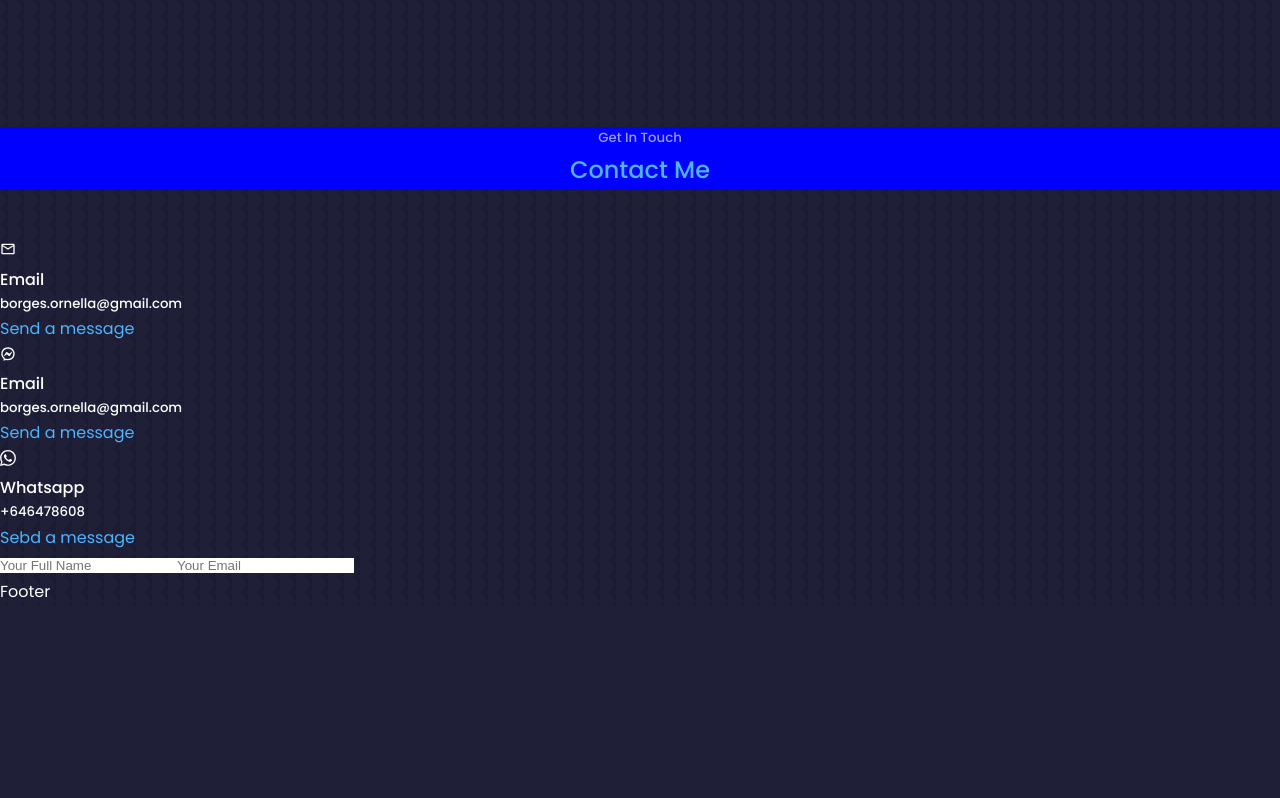
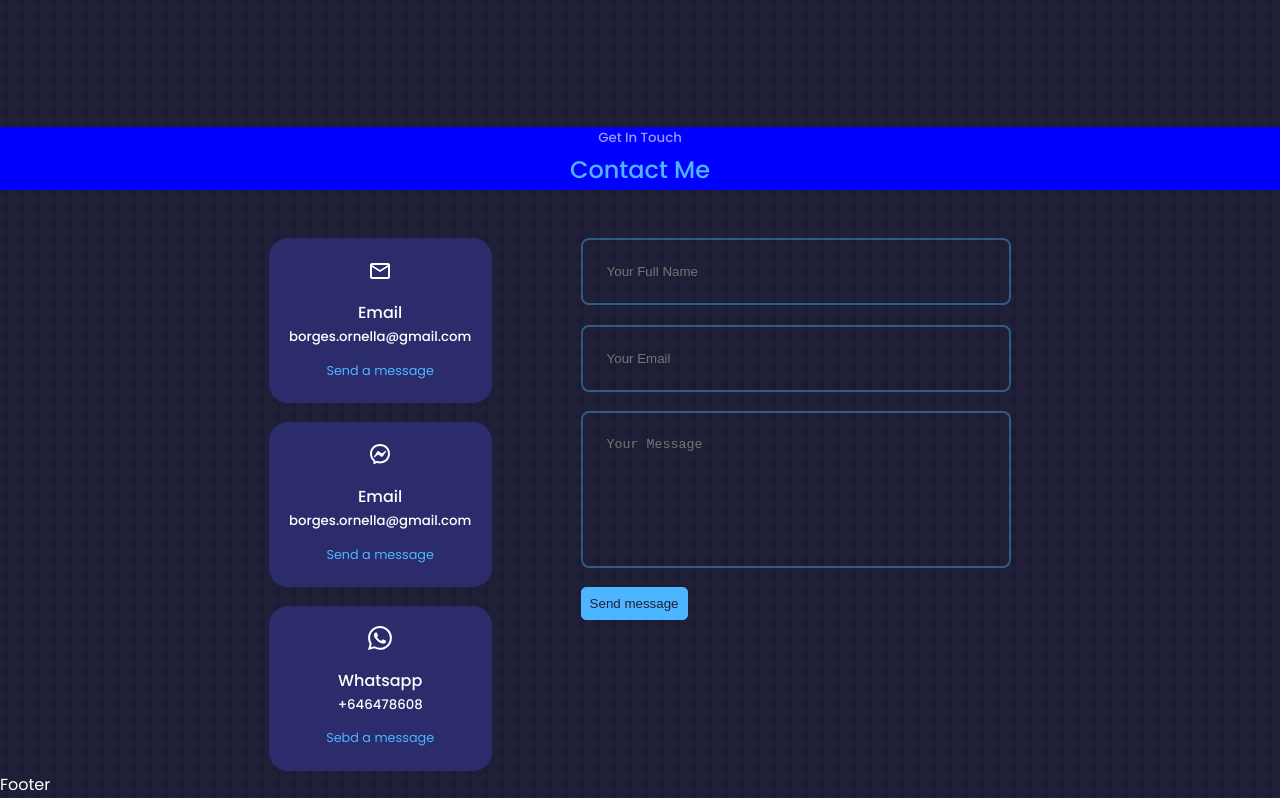
Before and after one commit to OrnellaBorges/portfolio, a React (Vite) app: page / in a window 1280 px wide. Shown: the part 5303-6101 px from the top of the page. Before the commit the page ends 5908 px from the top, so only its background shows below. Built offline with nearby package versions, Linux system fonts and the light colour scheme.

Commit message:
save project

```diff
--- a/src/components/contact/Contact.jsx
+++ b/src/components/contact/Contact.jsx
@@ -13,19 +13,19 @@
         <div className="container contact__container">
             <div className="contact__options">
             <article className="contact__option">
-                    <MdOutlineEmail />
+                    <MdOutlineEmail className='contact__option-icon'/>
                 <h4>Email</h4>
                 <h5>borges.ornella@gmail.com</h5>
                 <a href="mailto:borges.ornella@gmail.com" target='_blank'>Send a message</a>
                 </article>
                 <article className="contact__option">
-                    <RiMessengerLine />
+                    <RiMessengerLine className='contact__option-icon'/>
                 <h4>Email</h4>
                 <h5>borges.ornella@gmail.com</h5>
                 <a href="mailto:borges.ornella@gmail.com" target='_blank'>Send a message</a>
                 </article>
                 <article className="contact__option">
-                    <BsWhatsapp />
+                    <BsWhatsapp className='contact__option-icon'/>
                 <h4>Whatsapp</h4>
                 <h5>+646478608</h5>
                 <a href="https://api.whatsapp.comm/send?phone+646478608" target='_blank'>Sebd a message</a>
@@ -33,8 +33,9 @@
             </div>
             <form action="">
                 <input type='text' name='name' placeholder='Your Full Name' required/>
-                <input type='email' name='name' placeholder='Your Email' required/>
-
+                <input type='email' name='email' placeholder='Your Email' required/>
+                <textarea name="message" rows="7" placeholder='Your Message' required></textarea>
+                <button type='submit' className='btn btn-primary'>Send message</button>
             </form>
         </div>
     </section>
--- a/src/components/contact/contact.css
+++ b/src/components/contact/contact.css
@@ -0,0 +1,84 @@
+.container.contact__container {
+    width: 58%;
+    display: grid;
+    grid-template-columns: 30% 58%;
+    gap: 12%;
+}
+
+.contact__options {
+    display: flex;
+    flex-direction: column;
+    gap: 1.2rem;
+}
+
+.contact__option {
+    background: var(--color-bg-variant);
+    padding: 1.2rem;
+    border-radius: 1.2rem;
+    text-align:center;
+    border: 1px solid transparent;
+    transition: var(--transition);
+}
+
+.contact__option:hover {
+    background: transparent;
+    border-color: var(--color-primary-variant)
+}
+
+.contact__option-icon {
+    font-size: 1.5rem;
+    margin-bottom: 0.5rem;
+}
+
+.contact__option a {
+    margin-top: 0.7rem;
+    display:inline-block;
+    font-size: 0.8rem;
+}
+
+
+/*====================== FORM =====================*/
+
+form {
+    display: flex;
+    flex-direction: column;
+    gap: 1.2rem;
+}
+
+input, textarea {
+    width: 100%;
+    padding: 1.5rem;
+    border-radius: 0.5rem;
+    background: transparent;
+    border: 2px solid var(--color-primary-variant);
+    resize: none;
+    color: var(--color-white)
+}
+
+
+
+/*======================= MEDIA QUERIES (med devices) ================ */
+
+@media screen and (max-width: 1024px){
+    .container.contact__container {
+        grid-template-columns: 1fr;
+        gap: 2rem;
+    }
+
+}
+
+
+/*======================= MEDIA QUERIES (small devices)================ */
+
+
+@media screen and (max-width: 600px) {
+    .container.contact__container {
+        width: var(--container-width-sm);
+        grid-template-columns: 1fr;
+        gap: 2rem;
+    }
+
+     .service {
+        margin: 1.5rem 0;
+     }
+}
```
